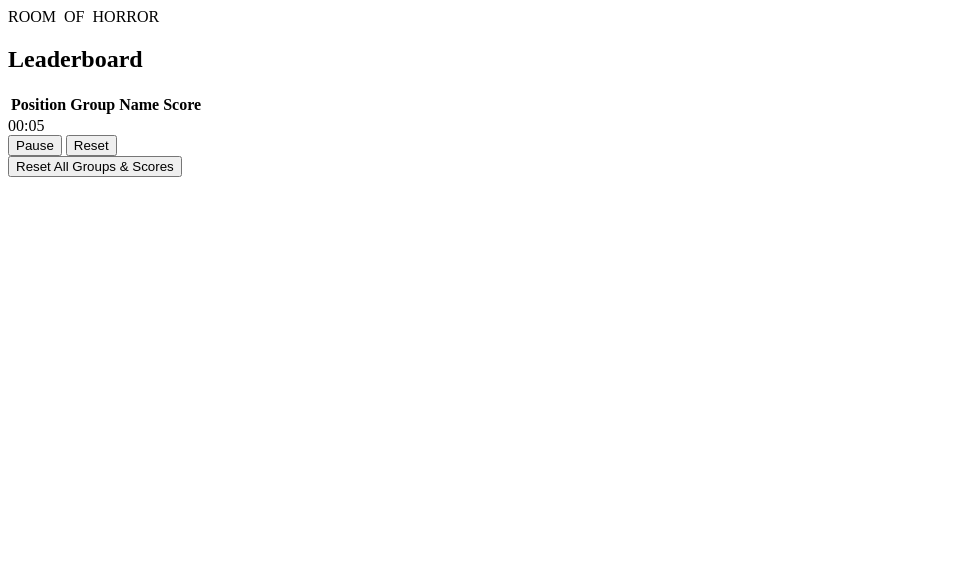
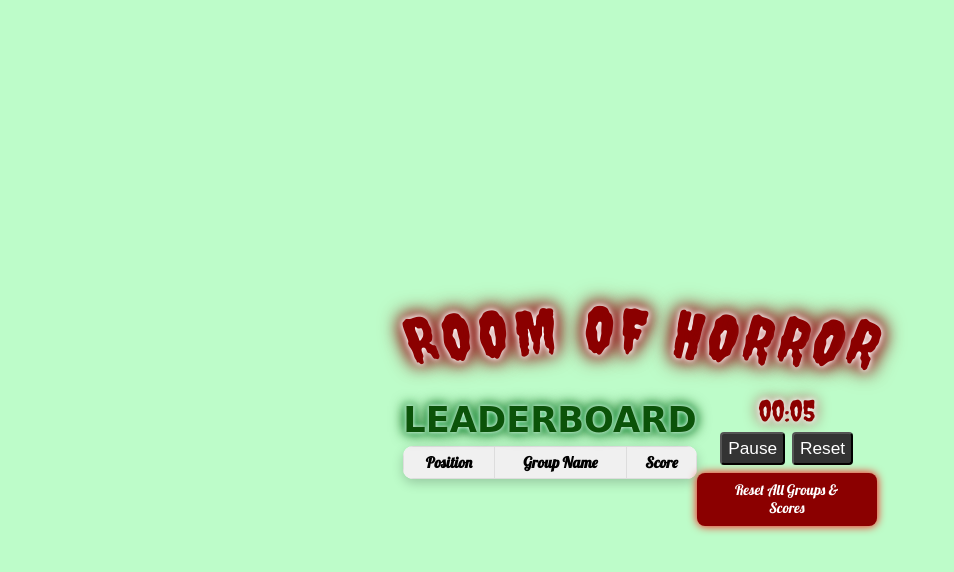
Before and after one commit to ohairts/roomofhorror, a website: page public/leaderboard.html in a window 1280 px wide. Shown: the whole page, without its empty margins (0-954 px from the left). Drawn offline with nearby package versions, Linux system fonts and the light colour scheme; no server answers; a web font is replaced by a local one.

Commit message:
Updated leaderboard

```diff
--- a/public/leaderboard.html
+++ b/public/leaderboard.html
@@ -1,4 +1,3 @@
-<!-- FULL FIXED ROOM OF HORROR LEADERBOARD HTML -->
 <!DOCTYPE html>
 <html lang="en">
 <head>
@@ -10,9 +9,234 @@
   <link href="https://fonts.googleapis.com/css2?family=Butcherman&display=swap" rel="stylesheet">
   <script src="https://cdn.socket.io/4.7.2/socket.io.min.js"></script>
   <style>
-    /* styles unchanged, omitting for brevity — keep your existing CSS */
-    /* ... all your CSS remains here ... */
-  </style>
+    html, body {
+      margin: 0;
+      padding: 0;
+      height: 100vh;
+      font-family: sans-serif;
+      background-color: #bdfcc9;
+      overflow: visible;
+      display: flex;
+      flex-direction: column;
+      justify-content: center;
+      align-items: center;
+    }
+
+    .container {
+      display: flex;
+      align-items: flex-start;
+      justify-content: space-between;
+      width: 95%;
+      max-width: 960px;
+      padding: 0 1rem;
+      box-sizing: border-box;
+    }
+
+    .leaderboard {
+      flex: 1;
+      text-align: center;
+    }
+
+    .curved-title-wrapper {
+      width: 100%;
+      display: flex;
+      justify-content: center;
+      padding: 1rem 1rem 0.2rem;
+      overflow: visible;
+      position: relative;
+      z-index: 1;
+    }
+
+    .curved-title {
+      position: relative;
+      display: flex;
+      justify-content: center;
+      flex-wrap: nowrap;
+      font-family: 'Creepster', cursive;
+      font-size: 4em;
+      color: darkred;
+      white-space: nowrap;
+      overflow: visible;
+      line-height: 1.2;
+      padding: 0 2vw;
+    }
+
+    .curved-title span {
+      display: inline-block;
+      transform-origin: bottom center;
+      text-shadow:
+        0 0 5px #fff,
+        0 0 10px #fff,
+        0 0 15px darkred,
+        0 0 20px darkred,
+        0 0 25px darkred;
+      padding: 0 2px;
+      position: relative;
+    }
+
+    .curved-title span:nth-child(1) { transform: rotate(-18deg); top: 10px; }
+    .curved-title span:nth-child(2) { transform: rotate(-13deg); top: 8px; }
+    .curved-title span:nth-child(3) { transform: rotate(-8deg); top: 6px; }
+    .curved-title span:nth-child(4) { transform: rotate(-5deg); top: 4px; }
+    .curved-title span:nth-child(5) { transform: rotate(0deg); top: 2px; }
+    .curved-title span:nth-child(6) { transform: rotate(3deg); top: 2px; }
+    .curved-title span:nth-child(7) { transform: rotate(6deg); top: 3px; }
+    .curved-title span:nth-child(8) { transform: rotate(9deg); top: 5px; }
+    .curved-title span:nth-child(9) { transform: rotate(12deg); top: 7px; }
+    .curved-title span:nth-child(10) { transform: rotate(15deg); top: 9px; }
+    .curved-title span:nth-child(11) { transform: rotate(18deg); top: 10px; }
+    .curved-title span:nth-child(12) { transform: rotate(20deg); top: 11px; }
+    .curved-title span:nth-child(13) { transform: rotate(22deg); top: 12px; }
+    .curved-title span:nth-child(14) { transform: rotate(24deg); top: 13px; }
+
+    h2 {
+      font-size: 2.2em;
+      font-family: 'Butcherman', cursive;
+      text-transform: uppercase;
+      color: #0b5309;
+      text-shadow: 0 0 4px white, 0 0 8px #2ed573, 0 0 12px #0b5309, 0 0 16px #0b5309;
+      margin-bottom: 0.4rem;
+    }
+
+    table {
+      border-collapse: collapse;
+      font-family: 'Lobster', cursive;
+      width: 100%;
+      background-color: #fff;
+      box-shadow: 0 4px 12px rgba(0,0,0,0.2);
+      border-radius: 10px;
+      overflow: hidden;
+    }
+
+    th, td {
+      border: 1px solid #ddd;
+      padding: 6px;
+      font-size: 0.95em;
+      text-align: center;
+    }
+
+    th {
+      background-color: #f0f0f0;
+    }
+
+    tbody tr:nth-child(even) {
+      background-color: #f5f5dc;
+    }
+
+    tbody tr:nth-child(odd) {
+      background-color: #ffcc99;
+    }
+
+    .stopwatch {
+      display: flex;
+      flex-direction: column;
+      justify-content: center;
+      align-items: center;
+      margin-top: 3vh;
+      font-family: 'Creepster', cursive;
+      color: darkred;
+      text-shadow: 0 0 5px #fff, 0 0 10px #fff, 0 0 15px darkred;
+      font-size: 1.8em;
+    }
+
+    .stopwatch-controls button {
+      background-color: #333;
+      color: white;
+      border-radius: 4px;
+      font-size: 0.6em;
+      padding: 4px 6px;
+      cursor: pointer;
+      transition: background 0.2s ease-in-out;
+      margin-top: 5px;
+    }
+
+    .stopwatch-controls button:hover {
+      background-color: #555;
+    }
+
+    .reset-button {
+      margin-top: 1vh;
+      padding: 0.6em 1.5em;
+      font-size: 0.5em;
+      font-family: 'Lobster', cursive;
+      background-color: darkred;
+      color: white;
+      border: none;
+      border-radius: 8px;
+      cursor: pointer;
+      box-shadow: 0 0 10px red;
+      transition: background 0.2s ease, transform 0.2s ease;
+    }
+
+    .reset-button:hover {
+      background-color: crimson;
+      transform: scale(1.05);
+    }
+
+    @keyframes floatUp {
+      0% { opacity: 0; transform: translateY(30px) scale(0.9); }
+      100% { opacity: 1; transform: translateY(0) scale(1); }
+    }
+
+    @keyframes pulseGlow {
+  0% {
+    transform: scale(1);
+    box-shadow: 0 0 8px rgba(255, 0, 0, 0.4), 0 0 15px rgba(255, 255, 255, 0.6);
+  }
+  50% {
+    transform: scale(1.05);
+    box-shadow: 0 0 20px rgba(255, 0, 0, 0.6), 0 0 30px rgba(255, 255, 255, 0.8);
+  }
+  100% {
+    transform: scale(1);
+    box-shadow: 0 0 8px rgba(255, 0, 0, 0.4), 0 0 15px rgba(255, 255, 255, 0.6);
+  }
+}
+
+.award {
+  position: fixed;
+  max-width: 200px;
+  background: rgba(255, 255, 255, 0.95);
+  border-radius: 12px;
+  padding: 10px;
+  box-shadow: 0 0 15px rgba(255, 0, 0, 0.5);
+  animation: pulseGlow 2.5s infinite, floatUp 1.5s ease-out forwards;
+  font-family: 'Lobster', cursive;
+  text-align: center;
+  z-index: 9999;
+}
+
+.award img {
+  max-width: 100px;
+  display: block;
+  margin: 0 auto;
+}
+
+.award span {
+  display: block;
+  margin-top: 0.5em;
+  font-size: 1.3em;
+  font-weight: bold;
+  color: darkred;
+  text-shadow: 1px 1px #fff;
+}
+
+.award.first-place {
+  top: 20px;
+  right: 20px;
+}
+
+.award.most-incorrect {
+  bottom: 20px;
+  right: 20px;
+}
+
+.award.most-selections {
+  bottom: 20px;
+  left: 20px;
+}
+
+</style>
 </head>
 <body>
   <div class="curved-title-wrapper">
```
